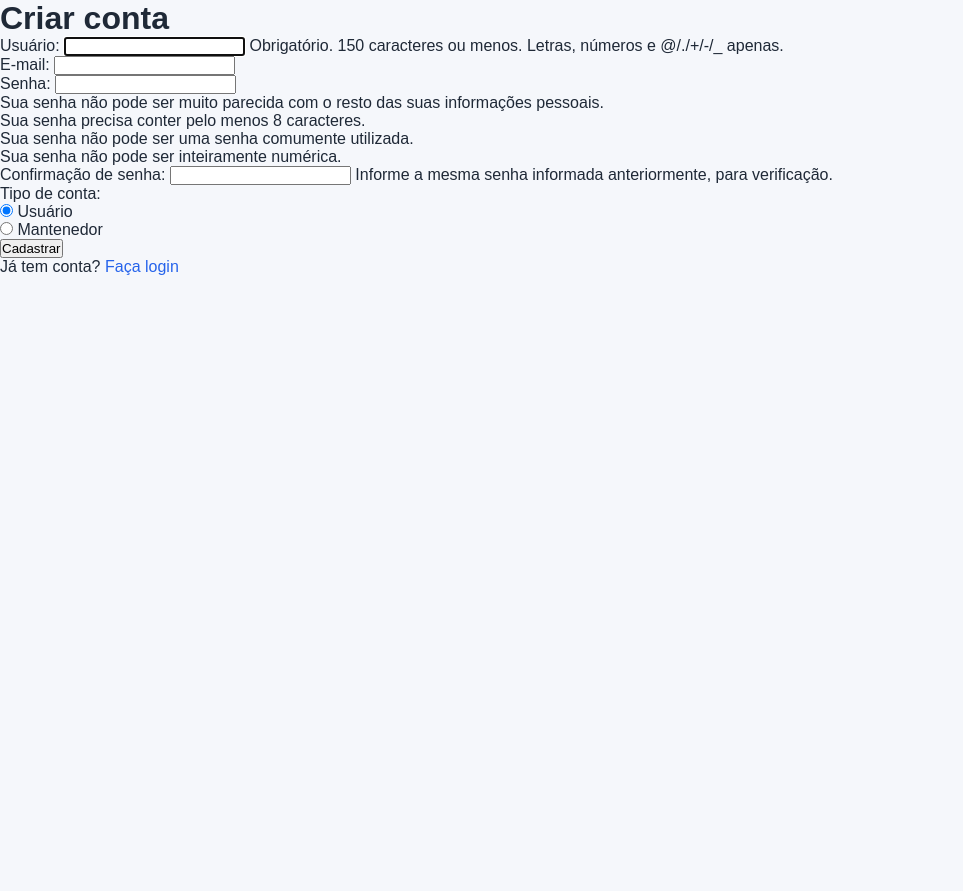
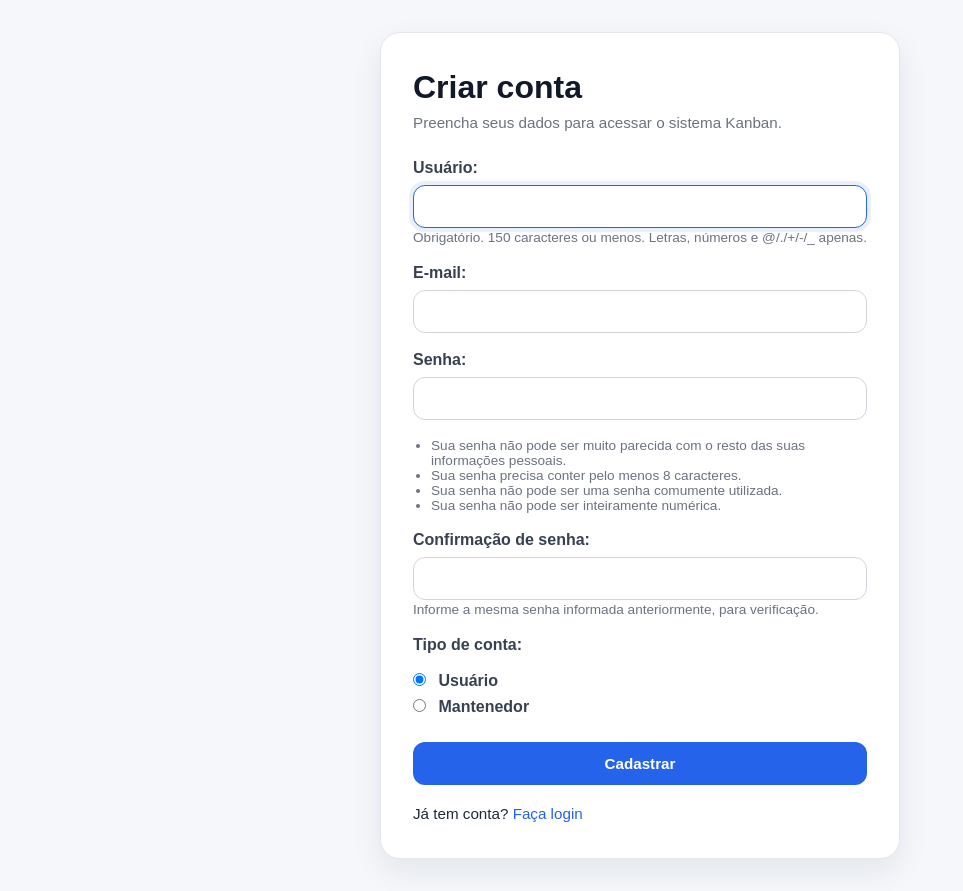
Before and after one commit to mfigueireddo/t1-programacao-web, a Django app: page /authentication/signup/ in a window 1280 px wide. Shown: the whole page, without its empty margins (0-963 px from the left). Before the commit the page ends 275 px from the top, so only its background shows below. Run offline with Django 5.2, Linux system fonts and the light colour scheme.

Commit message:
Design tela de cadastro

```diff
--- a/authentication/static/authentication/css/auth.css
+++ b/authentication/static/authentication/css/auth.css
@@ -142,3 +142,41 @@ a:hover {
     font-size: 0.88rem;
     padding-left: 0;
 }
+
+.auth-radio-group {
+    margin-top: 8px;
+}
+
+.auth-radio-group div,
+.auth-radio-group label {
+    display: flex;
+    align-items: center;
+    gap: 8px;
+    margin-bottom: 10px;
+    font-weight: 500;
+    color: #374151;
+}
+
+.auth-radio-group input[type="radio"] {
+    accent-color: #2563eb;
+    transform: scale(1.05);
+}
+
+.auth-form input[type="checkbox"] {
+    width: auto;
+    margin-right: 8px;
+}
+
+.auth-form p:has(input[type="radio"]) {
+    margin-bottom: 10px;
+}
+
+.auth-form .field-help {
+    font-size: 0.83rem;
+    color: #6b7280;
+    margin-top: 6px;
+}
+
+.auth-card.auth-card-large {
+    max-width: 520px;
+}
--- a/authentication/templates/authentication/signup.html
+++ b/authentication/templates/authentication/signup.html
@@ -1,23 +1,22 @@
 {% extends 'authentication/base.html' %}
-
-{% load static %}
 
 {% block page_title %}Cadastro{% endblock %}
 
 {% block page_content %}
+<div class="auth-page">
+    <div class="auth-card auth-card-large">
+        <h1 class="auth-title">Criar conta</h1>
+        <p class="auth-subtitle">Preencha seus dados para acessar o sistema Kanban.</p>
 
-    <h1>Criar conta</h1>
+        <form method="post" class="auth-form">
+            {% csrf_token %}
+            {{ form.as_p }}
+            <button type="submit" class="auth-button">Cadastrar</button>
+        </form>
 
-    <form method="post">
-
-        {% csrf_token %}
-
-        {{ form.as_p }}
-
-        <button type="submit">Cadastrar</button>
-
-    </form>
-
-    <p>Já tem conta? <a href="{% url 'authentication:login' %}">Faça login</a></p>
-
+        <div class="auth-links">
+            <p>Já tem conta? <a href="{% url 'authentication:login' %}">Faça login</a></p>
+        </div>
+    </div>
+</div>
 {% endblock %}
```
